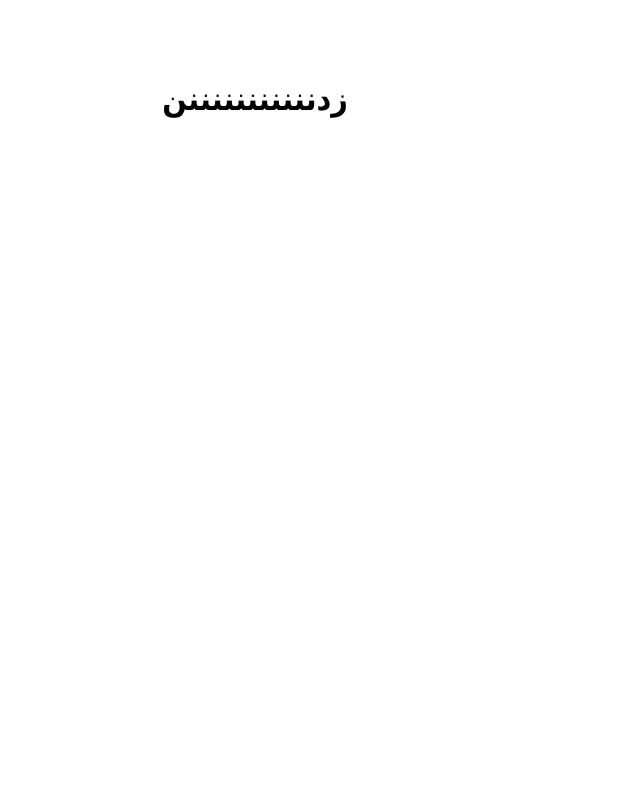
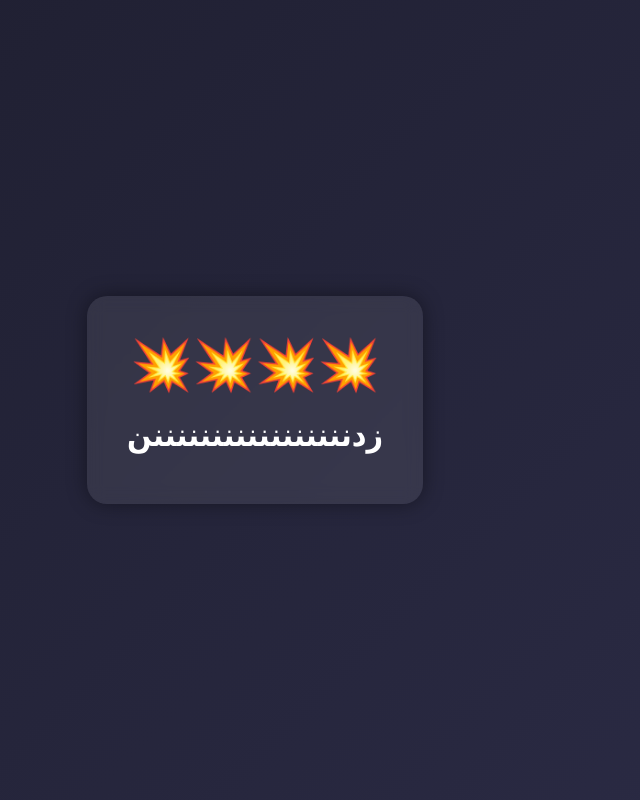
Before and after one commit to RadinBehvandi/Network-Project-BackUp, a plain HTML site: page offline.html in a window 1280 px wide. Shown: the whole page, without its empty margins (385-1025 px from the left). Drawn offline with Linux system fonts and the light colour scheme.

Commit message:
offline.html

```diff
--- a/offline.html
+++ b/offline.html
@@ -2,10 +2,70 @@
 <html lang="fa">
 <head>
 <meta charset="UTF-8">
-<title>اینترنت قطع است</title>
+<meta name="viewport" content="width=device-width, initial-scale=1.0">
+<title>زدن الفرارررررر</title>
+
+<style>
+    body {
+        margin: 0;
+        font-family: Tahoma, Arial;
+        background: linear-gradient(135deg, #1e1e2f, #2b2b45);
+        color: white;
+        display: flex;
+        justify-content: center;
+        align-items: center;
+        height: 100vh;
+        text-align: center;
+    }
+
+    .box {
+        background: rgba(255,255,255,0.08);
+        padding: 40px;
+        border-radius: 20px;
+        box-shadow: 0 0 20px rgba(0,0,0,0.4);
+        backdrop-filter: blur(8px);
+        max-width: 400px;
+    }
+
+    h1 {
+        font-size: 32px;
+        margin-bottom: 10px;
+    }
+
+    p {
+        font-size: 16px;
+        opacity: 0.8;
+    }
+
+    .emoji {
+        font-size: 50px;
+        margin-bottom: 10px;
+    }
+
+    .btn {
+        margin-top: 20px;
+        display: inline-block;
+        padding: 10px 20px;
+        background: #4f7cff;
+        color: white;
+        border-radius: 12px;
+        text-decoration: none;
+        transition: 0.3s;
+    }
+
+    .btn:hover {
+        background: #2f5fff;
+    }
+</style>
+
 </head>
-<body style="text-align:center;font-family:tahoma;margin-top:80px;">
-<h1>زدنننننننننننن</h1>
-<p></p>
+
+<body>
+
+<div class="box">
+    <div class="emoji">💥💥💥💥</div>
+    <h1>زدنننننننننننننننننن</h1>
+</div>
+
 </body>
 </html>
```
